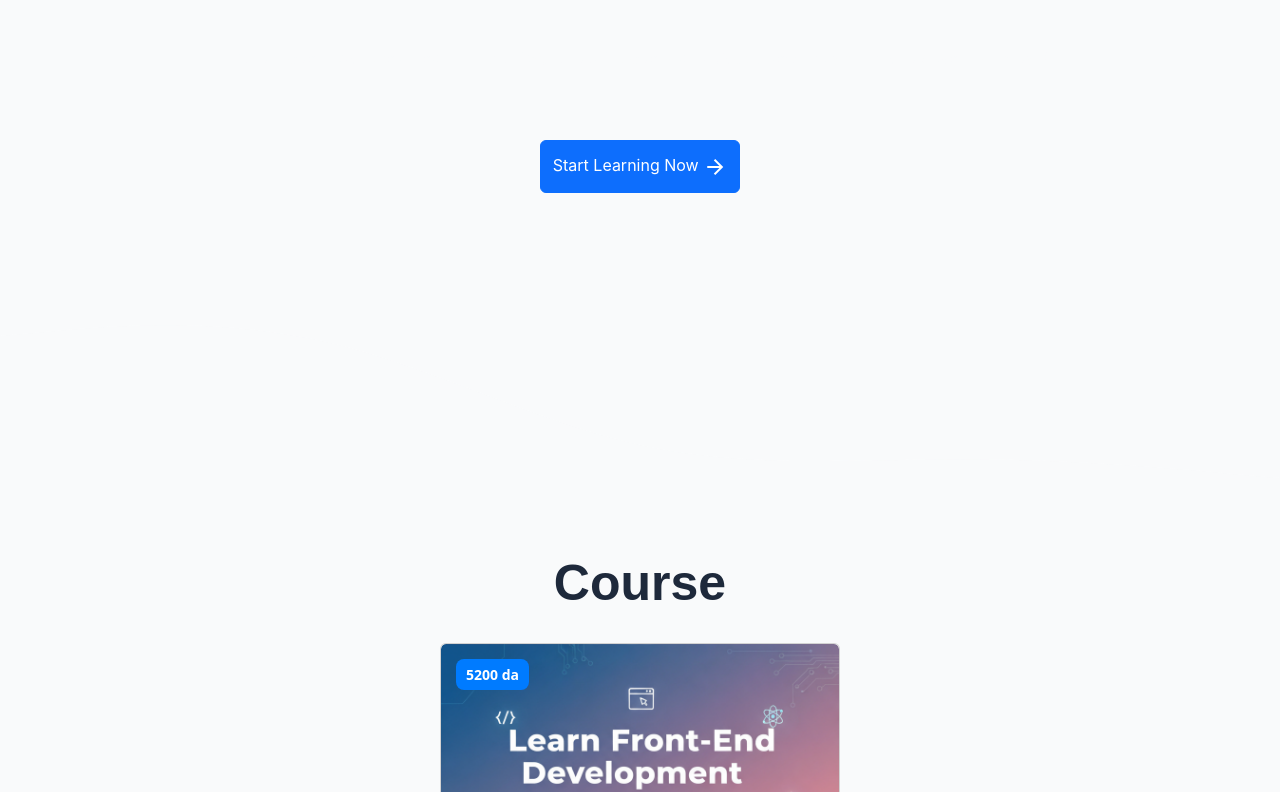
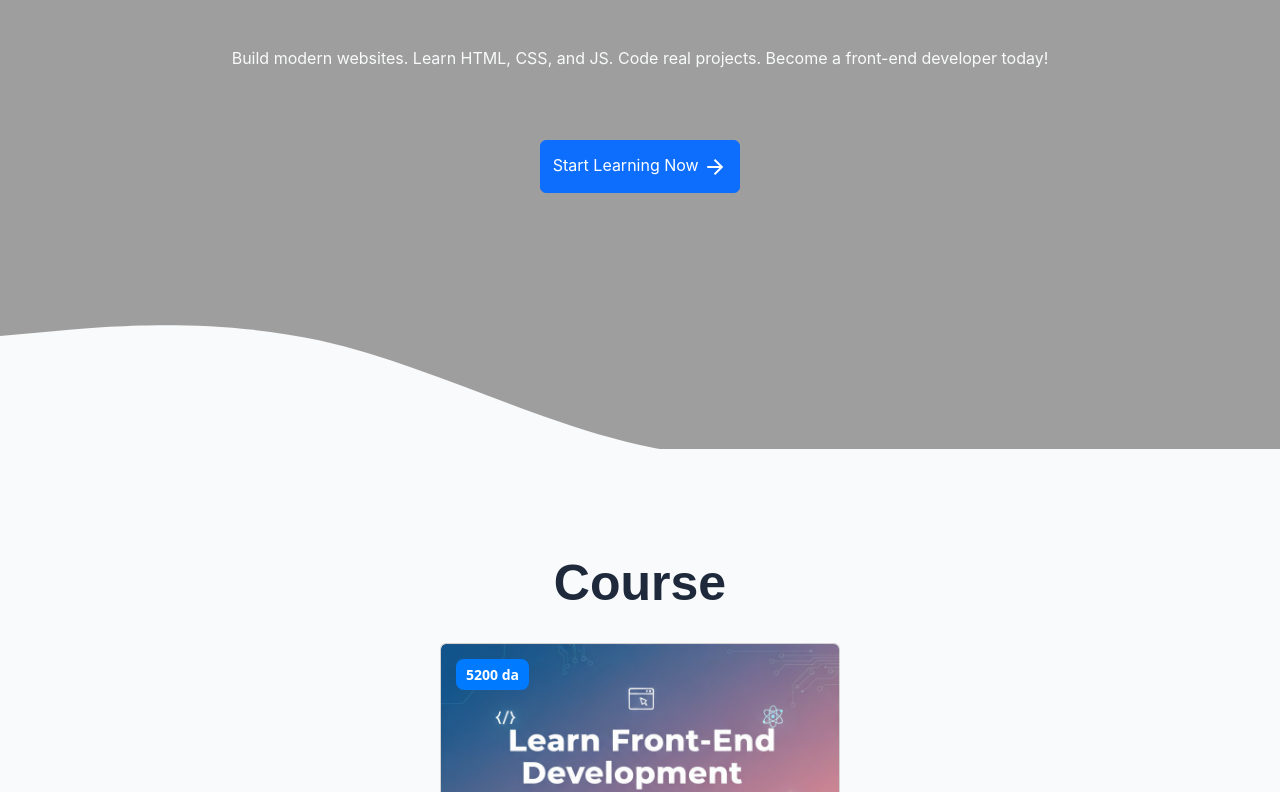
Before and after one commit to akrammlh02/DevAcademy-landing-page, a website: page index.html in a window 1280 px wide. Shown: the part 351-1143 px from the top of the page. Drawn offline with nearby package versions, Linux system fonts and the light colour scheme; the site is published under a folder, as on GitHub Pages, so addresses that start at the root find nothing.

Commit message:
Update style.css

```diff
--- a/style.css
+++ b/style.css
@@ -89,7 +89,7 @@ nav ul li a {
 
 /* ========== first section ========== */
 .first-section {
-  background: url('/images/background.gif');
+  background: url('./images/background.gif');
   height: 90vh;
   background-repeat: no-repeat;
   background-size: cover;
@@ -564,4 +564,5 @@ hr {
     align-items: center;
   }
 
+
 }
```
